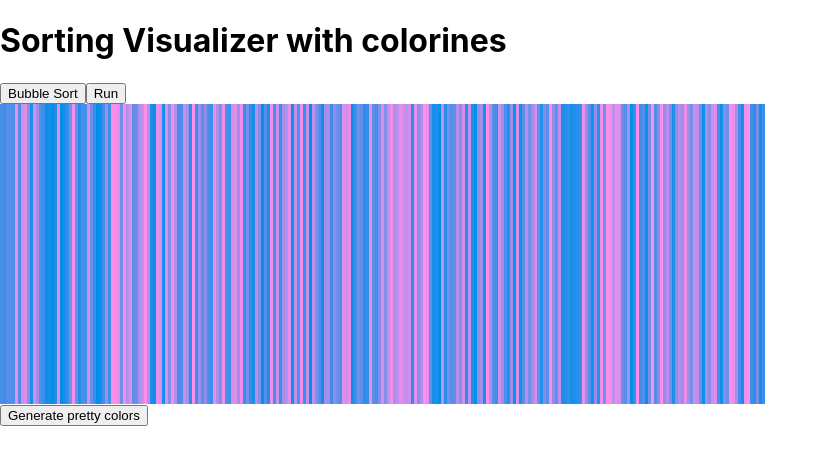
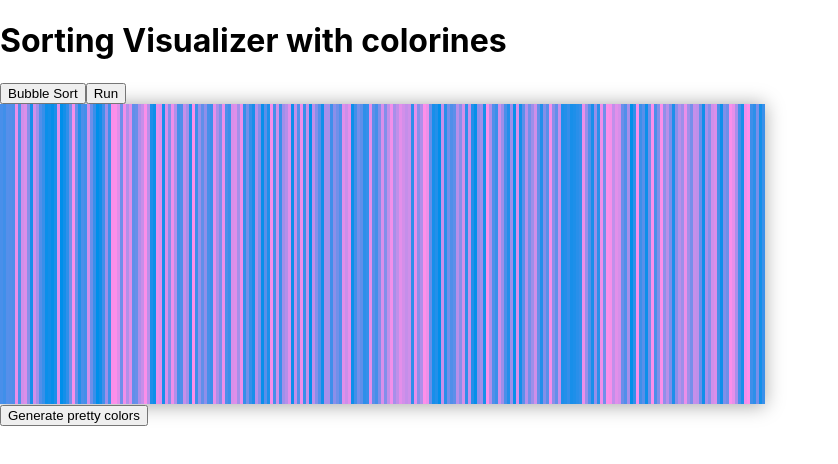
Before and after one commit to ramirofarias/colorfulSort, a React (Create React App) app: page / in a window 1280 px wide. Shown: the top 464 px of the page, without its empty margins (0-838 px from the left). Built offline with nearby package versions, Linux system fonts and the light colour scheme.

Commit message:
Sorting now works. Test don't

```diff
--- a/src/SortingVisualizer/BubbleSort.ts
+++ b/src/SortingVisualizer/BubbleSort.ts
@@ -1,11 +1,23 @@
-export function BubbleSort(arr: number[]) {
+export async function BubbleSort(
+  arr: number[],
+  setBars: (arg0: number[]) => void
+) {
   const len = arr.length;
+
   for (let i = 0; i < len; i++) {
     for (let j = 0; j < len - i - 1; j++) {
       if (arr[j] > arr[j + 1]) {
         swapBars(j);
+        setBars([...arr]);
+        await sleep(1);
       }
     }
+  }
+
+  return arr;
+
+  function sleep(ms: number) {
+    return new Promise((resolve) => setTimeout(resolve, ms));
   }
 
   function swapBars(j: number) {
--- a/src/SortingVisualizer/SortingVisualizer.tsx
+++ b/src/SortingVisualizer/SortingVisualizer.tsx
@@ -1,4 +1,3 @@
-import { SSL_OP_EPHEMERAL_RSA } from "constants";
 import React, { useEffect, useState } from "react";
 import { BubbleSort } from "./BubbleSort";
 
@@ -25,28 +24,8 @@ export const SortingVisualizer: React.FC = () => {
     return Math.floor(Math.random() * (max - min + 1)) + min;
   };
 
-  async function handleClickBubbleSort() {
-    function sleep(ms: number) {
-      return new Promise((resolve) => setTimeout(resolve, ms));
-    }
-
-    const len = bars.length;
-    for (let i = 0; i < len; i++) {
-      for (let j = 0; j < len - i - 1; j++) {
-        if (bars[j] > bars[j + 1]) {
-          swapBars(j);
-          await sleep(1);
-
-          setBars([...bars]);
-        }
-      }
-    }
-
-    function swapBars(j: number) {
-      let temp = bars[j];
-      bars[j] = bars[j + 1];
-      bars[j + 1] = temp;
-    }
+  function handleClickBubbleSort() {
+    BubbleSort(bars, setBars);
   }
 
   const isAlreadySorted = (array: number[]) => {
@@ -69,7 +48,14 @@ export const SortingVisualizer: React.FC = () => {
       >
         Run
       </button>
-      <div id="visualizer" style={{ display: "flex" }}>
+      <div
+        id="visualizer"
+        style={{
+          display: "flex",
+          boxShadow: "-1px 1px 18px 1px rgba(0,0,0,0.34)",
+          width: "max-content",
+        }}
+      >
         {bars.map((barra, idx) => {
           return (
             <div
```
Also changed, not shown: 1 other file (tests, documents, lock files or other folders).
